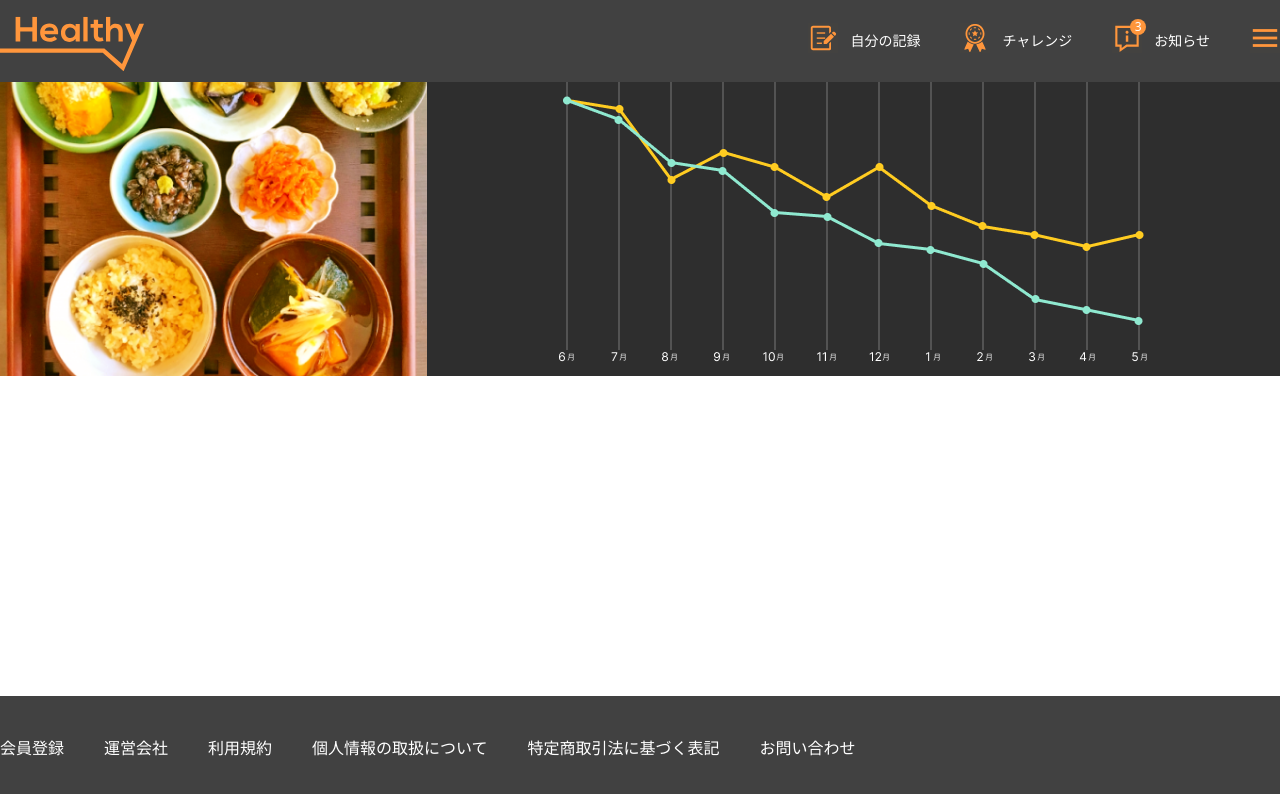
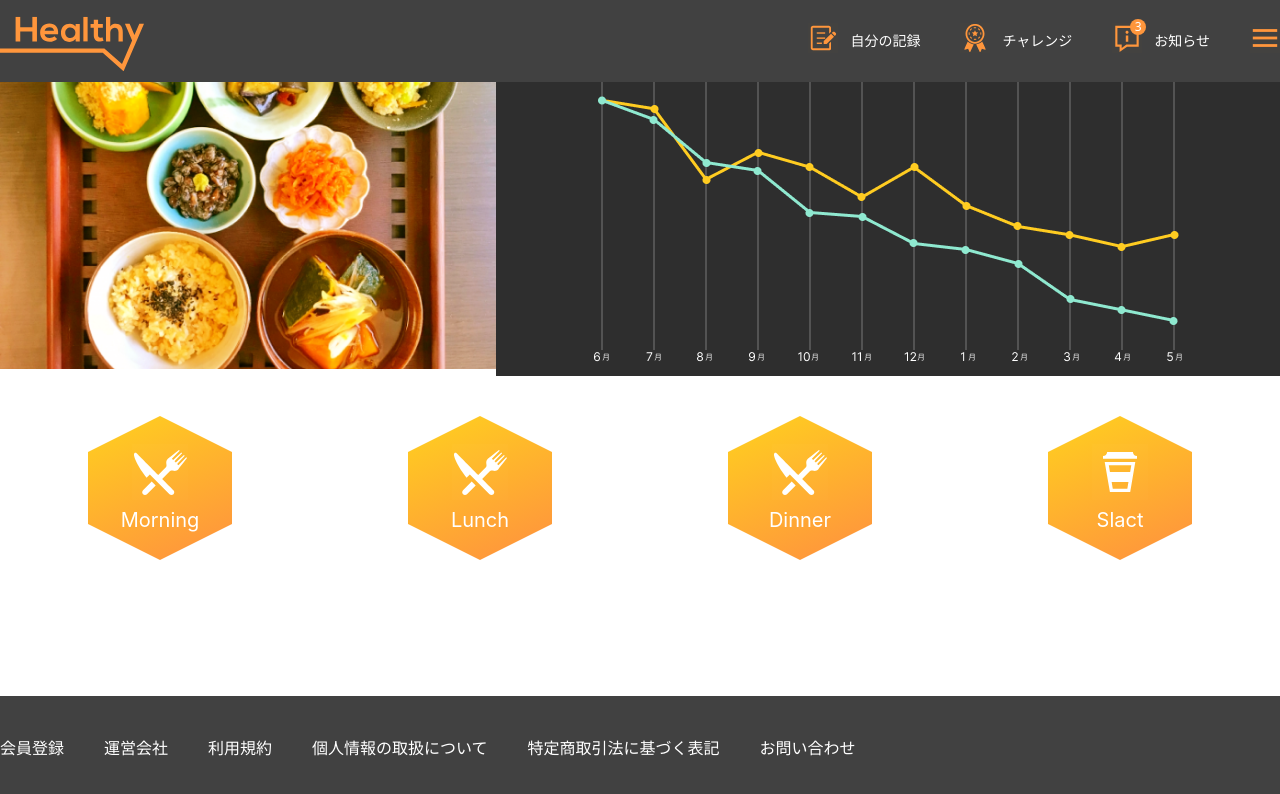
Before and after one commit to alexlevn/nextjs-arent-test, a Next.js app: page / in a window 1280 px wide. Shown: the top 794 px of the page. Built offline with nearby package versions, Linux system fonts and the light colour scheme.

Commit message:
Option Buttons

```diff
--- /dev/null
+++ b/src/components/Chart/index.tsx
@@ -0,0 +1,10 @@
+/* eslint-disable @next/next/no-img-element */
+const Chart = () => {
+  return (
+    <div className="bg-pc_dark_gray w-2/3 flex items-center justify-center">
+      <img src="/images/main_graph.png" alt="Legacy" className="" />
+    </div>
+  )
+}
+
+export default Chart
--- a/src/containers/TopPage/index.tsx
+++ b/src/containers/TopPage/index.tsx
@@ -1,17 +1,42 @@
 /* eslint-disable @next/next/no-img-element */
+import Chart from 'src/components/Chart'
+
 const TopPage = () => {
+  const arrItems = [
+    { id: 1, title: 'Morning', image: '/images/icon_knife.svg' },
+    { id: 1, title: 'Lunch', image: '/images/icon_knife.svg' },
+    { id: 1, title: 'Dinner', image: '/images/icon_knife.svg' },
+    { id: 1, title: 'Slact', image: '/images/icon_cup.svg' },
+  ]
   return (
     <div>
-      <div className="flex ">
-        <div className="w-1/3">
+      <div className="flex flex-grow">
+        <div className="img">
           <img
             src="/images/main_photo.png"
             alt="Legacy"
-            className="w-full h-full object-cover"
+            className="object-cover"
           />
         </div>
-        <div className="bg-pc_dark_gray w-2/3 flex items-center justify-center">
-          <img src="/images/main_graph.png" alt="Legacy" className="" />
+        <Chart />
+      </div>
+
+      <div className="max-w-desktop ">
+        {/* Option Buttons */}
+        <div className="flex justify-around mt-10">
+          {arrItems.map((item) => (
+            <div
+              key={item.id}
+              className="flex flex-col items-center justify-center  btn-polygon h-36 w-36 cursor-pointer"
+              style={{
+                clipPath:
+                  'polygon(0 25%, 50% 0, 100% 25%, 100% 75%, 50% 100%, 0 75%)',
+              }}
+            >
+              <img src={item.image} alt="Legacy" />
+              <p className="btn-label text-sm mt-2">{item.title}</p>
+            </div>
+          ))}
         </div>
       </div>
     </div>
--- a/src/styles/globals.css
+++ b/src/styles/globals.css
@@ -46,3 +46,16 @@
 .popper-menu-item {
   padding: 32px 23px;
 }
+
+.btn-polygon {
+  background: linear-gradient(155.89deg, #ffcc21 8.26%, #ff963c 91.18%);
+}
+
+.btn-label {
+  font-family: 'Inter';
+  font-style: normal;
+  font-weight: 400;
+  font-size: 20px;
+  line-height: 24px;
+  color: #ffffff;
+}
```
